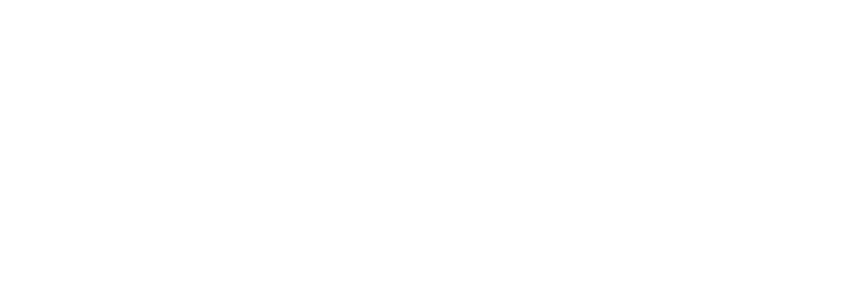
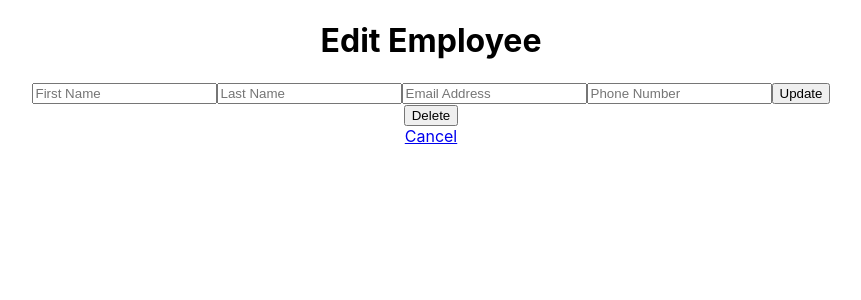
Before and after one commit to Verwiel/Employee-Management-Combined, a React (Create React App) app in the folder client/: page /edit/1 in a window 1280 px wide. Shown: the top 300 px of the page, without its empty margins (209-1070 px from the left). Built offline with nearby package versions, Linux system fonts and the light colour scheme.

Commit message:
changed react routes

```diff
--- a/client/src/Components/App/App.js
+++ b/client/src/Components/App/App.js
@@ -12,8 +12,8 @@ export default () => {
     <div className="App">
       <Switch>
         <Route exact path="/" component={Home} />
-        <Route exact path="/employee" component={AddEmployee} />
-        <Route exact path="/employee/:id" component={EditEmployee} />
+        <Route exact path="/add" component={AddEmployee} />
+        <Route exact path="/edit/:id" component={EditEmployee} />
       </Switch>
     </div>
   )
--- a/client/src/Components/Create/AddEmployee.js
+++ b/client/src/Components/Create/AddEmployee.js
@@ -12,7 +12,7 @@ const AddEmployee = () => {
 
   const handleSubmit= async (e) => {
     e.preventDefault()
-    await fetch('http://localhost:4000/employee',{
+    await fetch('https://employee-management-insideout.herokuapp.com/employee',{
       method: 'POST',
       headers: {
         'Content-Type': 'application/json'
--- a/client/src/Components/Read/EmployeeTable.js
+++ b/client/src/Components/Read/EmployeeTable.js
@@ -20,7 +20,7 @@ const EmployeeTable = props => (
             <td>{employee.email}</td>
             <td>{employee.phone}</td>
             <td>
-              <a href={'/employee/'+ employee.employee_id}>Edit</a>
+              <a href={'/edit/'+ employee.employee_id}>Edit</a>
             </td>
           </tr>
         ))
--- a/client/src/Components/Read/Home.js
+++ b/client/src/Components/Read/Home.js
@@ -7,7 +7,7 @@ const Home = () => {
 
   useEffect(() => {
     axios
-      .get("http://localhost:4000/employees")
+      .get("https://employee-management-insideout.herokuapp.com/employees")
       .then(res => {
         setEmployees(res.data)
       })
@@ -21,7 +21,7 @@ const Home = () => {
         <div>
           <h2>Employees</h2>
           <EmployeeTable employees={employees}/>
-          <a  href="/employee">Add Employee</a>
+          <a href="/add">Add Employee</a>
         </div>
       </div>
     </div>
--- a/client/src/Components/Update&Delete/EditEmployee.js
+++ b/client/src/Components/Update&Delete/EditEmployee.js
@@ -12,7 +12,7 @@ const EditEmployee = props => {
 
   const handleUpdate= async (e) => {
     e.preventDefault()
-    await fetch(`http://localhost:4000/employee/${singleEmployeeId}`, {
+    await fetch(`https://employee-management-insideout.herokuapp.com/employee/${singleEmployeeId}`, {
       method: 'PUT',
       headers: {'Content-Type': 'application/json'},
       body: JSON.stringify({
@@ -27,7 +27,7 @@ const EditEmployee = props => {
 
   const handleDelete= async (e) => {
     e.preventDefault()
-    await fetch (`http://localhost:4000/employee/${singleEmployeeId}`, {
+    await fetch (`https://employee-management-insideout.herokuapp.com/employee/${singleEmployeeId}`, {
       method: "DELETE"
     })
     await setToHome(true)
--- a/package.json
+++ b/package.json
@@ -7,7 +7,6 @@
     "start": "concurrently \"npm run server\" \"npm run client\"",
     "server": "node server.js",
     "client": "node start-client.js",
-    "install": "cd client && npm install && npm run build && cd ..",
     "dev": "echo \"This command has been deprecated. Use 'npm start'\" && exit 1"
   },
   "keywords": [],
```
Also changed, not shown: 4 other files (tests, documents, lock files or other folders).
